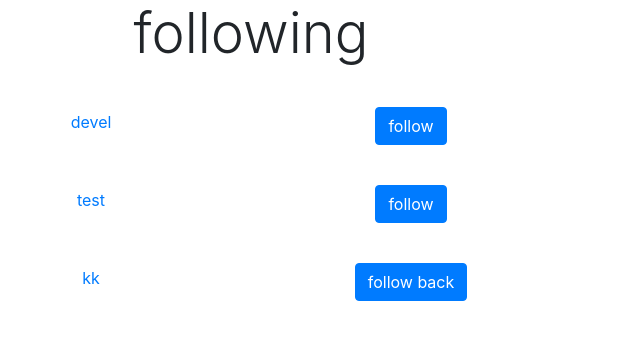
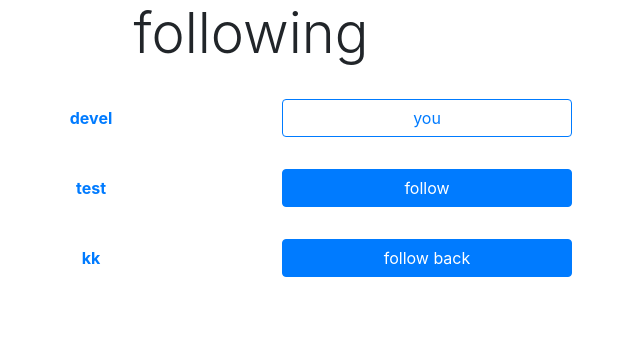
Before and after one commit to dev-lovedeep/instaclone, a Django app: a page that uses templates/user/following.html in a window 1280 px wide. Shown: the part 115-455 px from the top of the page, without its empty margins (389-1029 px from the left). Run offline with Django 3.2, Linux system fonts and the light colour scheme; a user stored in the database is signed in; data comes from the database, SQL or seed files in the repository; both versions use the stored data as it was after the commit; some libraries are stand-ins or nearby versions.

Commit message:
fixed glitch of following self from others following or follower list

```diff
--- a/templates/user/following.html
+++ b/templates/user/following.html
@@ -3,8 +3,9 @@
 <div class="container col-sm-6 mx-auto">
     <p class="display-4 text-center">following</p>
     {% for object in user_following_list %}
+
     <div class="row">
-        <div class="col text-center my-auto">
+        <div class="col text-center my-auto font-weight-bold">
             <p class="my-auto">
                 <a href="{%url 'user:profile' object.username%}">
                     {{object.username}}
@@ -12,7 +13,12 @@
             </p>
         </div>
         <div class="col text-center">
+            {% if object == request.user %}
+            <p>
+                <p class="btn btn-primary text-primary bg-transparent btn-block mt-2 mx-3">you</p>
 
+            </p>
+            {%else%}
             {% if object in logged_in_user_following_list%}
             <p>
 
@@ -20,7 +26,7 @@
                     {% csrf_token %}
                     <input type="hidden" name="calling_page" value="{{request.path}}">
                     <input type="hidden" name="user_to_unfollow" value="{{object.username}}">
-                    <input type="submit" value="unfollow" class="btn btn-primary mt-2 mx-3">
+                    <input type="submit" value="unfollow" class="btn btn-primary btn-block mt-2 mx-3">
                 </form>
             </p>
             {%else%}
@@ -31,7 +37,7 @@
                     {% csrf_token %}
                     <input type="hidden" name="calling_page" value="{{request.path}}">
                     <input type="hidden" name="user_to_follow" value="{{object.username}}">
-                    <input type="submit" value="follow back" class="btn btn-primary mt-2 mx-3">
+                    <input type="submit" value="follow back" class="btn btn-primary btn-block mt-2 mx-3">
                 </form>
             </p>
             {%else%}
@@ -41,9 +47,10 @@
                     {% csrf_token %}
                     <input type="hidden" name="calling_page" value="{{request.path}}">
                     <input type="hidden" name="user_to_follow" value="{{object.username}}">
-                    <input type="submit" value="follow" class="btn btn-primary mt-2 mx-3">
+                    <input type="submit" value="follow" class="btn btn-primary btn-block mt-2 mx-3">
                 </form>
             </p>
+            {%endif%}
             {%endif%}
             {%endif%}
 
```
Also changed, not shown: templates/user/followers.html (+11 -4 lines), db.sqlite3.
